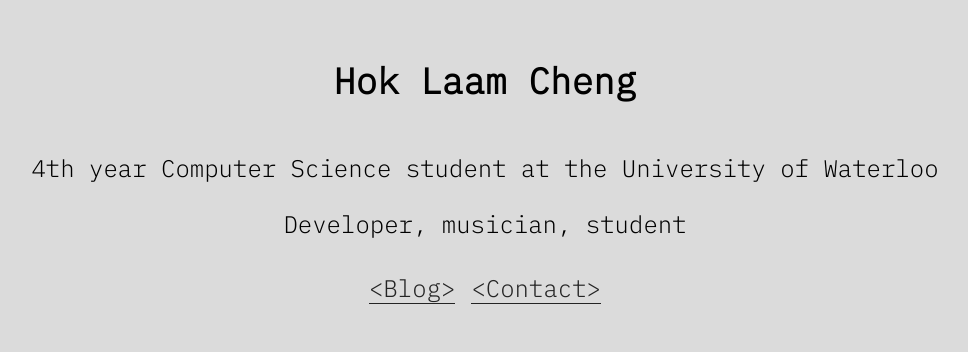
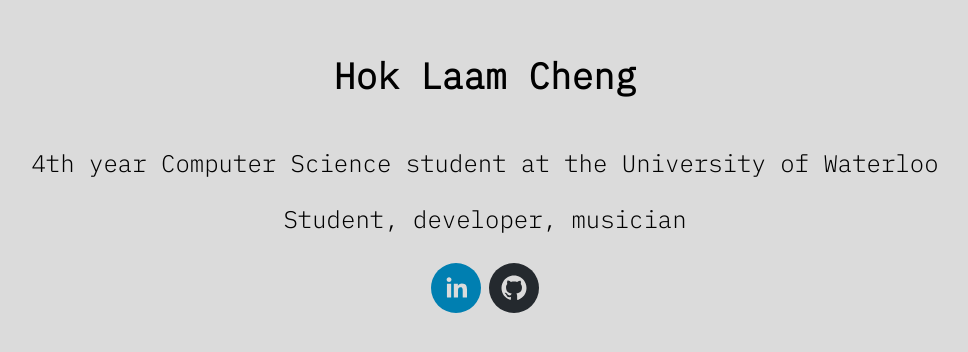
Before and after one commit to hoklaamc/hoklaamc.github.io, a React (Create React App) app: page / in a window 1280 px wide. Shown: the part 228-580 px from the top of the page, without its empty margins (155-1123 px from the left). Built offline with nearby package versions, Linux system fonts and the light colour scheme.

Commit message:
Remove nav, add social icons

```diff
--- a/package.json
+++ b/package.json
@@ -17,6 +17,7 @@
     "react-dom": "^16.12.0",
     "react-router-dom": "^5.1.2",
     "react-scripts": "3.3.0",
+    "react-social-icons": "^4.1.0",
     "typescript": "~3.7.2"
   },
   "scripts": {
--- a/src/components/Navigation/Navigation.css
+++ b/src/components/Navigation/Navigation.css
@@ -15,7 +15,7 @@
 
 /* underline colour change */
 
-a {
+.navigation>ul>li>a {
   font-size: 24px;
   color: #242424;
   text-decoration: none;
@@ -23,7 +23,7 @@
   display: block;
 }
 
-a:before {
+.navigation>ul>li>a:before {
   content: '';
   border-bottom: solid thin #242424;
   position: absolute;
@@ -31,11 +31,11 @@
   width: 100%;
 }
 
-a:hover:before {
+.navigation>ul>li>a:hover:before {
   border-bottom: solid medium #242424;
 }
 
-a:before {
+.navigation>ul>li>a:before {
   -webkit-transition: all 0.2s ease;
           transition: all 0.2s ease;
 }
--- a/src/components/Navigation/index.tsx
+++ b/src/components/Navigation/index.tsx
@@ -8,7 +8,7 @@
 
 const Home: React.SFC<NavigationProps> = ({ showHome }) => {
   return (
-    <nav>
+    <nav className="navigation">
       <ul>
         {showHome && (
           <li>
--- /dev/null
+++ b/src/components/SocialIcons/SocialIcons.css
@@ -0,0 +1,11 @@
+.icons {
+  display: flex;
+  justify-content: space-between;
+  align-items: normal;
+  margin: 0;
+  padding: 0;
+}
+
+.icon {
+  margin: 4px;
+}
--- /dev/null
+++ b/src/components/SocialIcons/index.tsx
@@ -0,0 +1,12 @@
+import React from "react";
+import { SocialIcon } from 'react-social-icons';
+import "./SocialIcons.css";
+
+const SocialIcons = () => (
+  <div className="icons">
+    <SocialIcon className="icon" url="https://www.linkedin.com/in/hoklaamc/" target="_blank" />
+    <SocialIcon className="icon" url="https://github.com/hoklaamc" target="_blank" />
+  </div>
+);
+
+export default SocialIcons;
--- a/src/pages/Home/index.tsx
+++ b/src/pages/Home/index.tsx
@@ -1,6 +1,7 @@
 import React from "react";
 import "./Home.css";
 import Navigation from "../../components/Navigation";
+import SocialIcons from "../../components/SocialIcons";
 
 const Home = () => {
   return (
@@ -8,9 +9,10 @@
       <h1 className="name">Hok Laam Cheng</h1>
       <div className="description">
         <p>4th year Computer Science student at the University of Waterloo</p>
-        <p>Developer, musician, student</p>
+        <p>Student, developer, musician</p>
       </div>
-      <Navigation showHome={false} />
+      <SocialIcons />
+      {/* <Navigation showHome={false} /> */}
     </div>
   );
 }
--- a/src/react-app-env.d.ts
+++ b/src/react-app-env.d.ts
@@ -1 +1,2 @@
 /// <reference types="react-scripts" />
+declare module 'react-social-icons';
```
Also changed, not shown: 1 other file (tests, documents, lock files or other folders).
